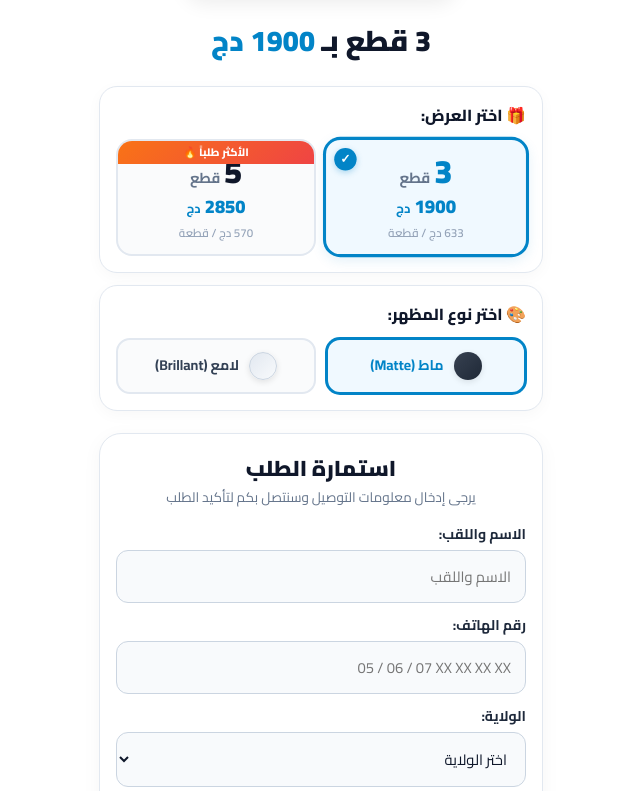
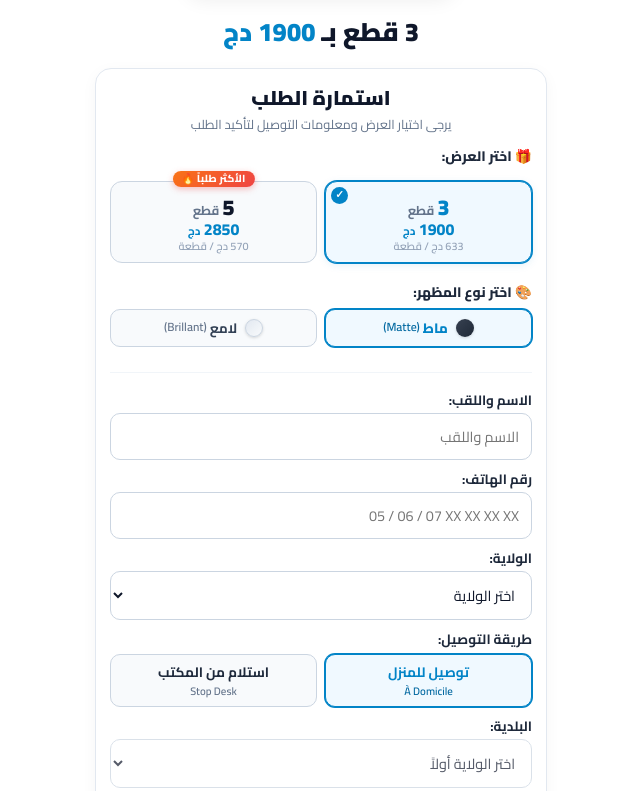
Before and after one commit to kevinkicks2525-pixel/abshop, a website: page index.html in a window 1280 px wide. Shown: the part 540-1331 px from the top of the page, without its empty margins (319-959 px from the left). Drawn offline with Linux system fonts and the light colour scheme.

Commit message:
fix: compact order form, eliminate excess void, and fix number 5 spacing

```diff
--- a/index.html
+++ b/index.html
@@ -56,64 +56,16 @@
         </div>
 
         <!-- PRIX DE L'OFFRE 3 A 1900 DA DIRECTEMENT SOUS LA PHOTO -->
-        <div class="simple-price-clean" style="margin-top: 6px; font-size: 1.8rem;">
+        <div class="simple-price-clean" id="hero-price-badge" style="margin-top: 4px; font-size: 1.6rem;">
           3 قطع بـ <span style="color: var(--primary-blue);">1900 دج</span>
         </div>
       </section>
 
-      <!-- SELECTION SECTION (OFFRE & COULEUR) — PREMIUM CARD STYLE -->
-      <section class="selection-section">
-        <!-- Choix de l'offre (Cards radio-style) -->
-        <div class="selector-card">
-          <div class="selector-title">🎁 اختر العرض:</div>
-          <div class="offer-cards" id="offer-cards">
-            <label class="offer-card active" data-value="3">
-              <input type="radio" name="offer-radio" value="3" checked>
-              <div class="offer-card-inner">
-                <span class="offer-qty">3</span>
-                <span class="offer-label">قطع</span>
-              </div>
-              <div class="offer-price">1900 <small>دج</small></div>
-              <div class="offer-unit">633 دج / قطعة</div>
-              <div class="offer-check">✓</div>
-            </label>
-            <label class="offer-card" data-value="5">
-              <input type="radio" name="offer-radio" value="5">
-              <div class="offer-card-inner">
-                <span class="offer-qty">5</span>
-                <span class="offer-label">قطع</span>
-              </div>
-              <div class="offer-price">2850 <small>دج</small></div>
-              <div class="offer-unit">570 دج / قطعة</div>
-              <div class="offer-badge">الأكثر طلباً 🔥</div>
-              <div class="offer-check">✓</div>
-            </label>
-          </div>
-        </div>
-
-        <!-- Choix de la finition (Visual toggle) -->
-        <div class="selector-card">
-          <div class="selector-title">🎨 اختر نوع المظهر:</div>
-          <div class="finish-toggle" id="finish-toggle">
-            <label class="finish-option active" data-value="matte">
-              <input type="radio" name="finish-radio" value="matte" checked>
-              <span class="finish-dot" style="background: linear-gradient(135deg, #374151, #1f2937);"></span>
-              <span class="finish-name">ماط (Matte)</span>
-            </label>
-            <label class="finish-option" data-value="glossy">
-              <input type="radio" name="finish-radio" value="glossy">
-              <span class="finish-dot" style="background: linear-gradient(135deg, #e2e8f0, #f8fafc); border: 1px solid #cbd5e1;"></span>
-              <span class="finish-name">لامع (Brillant)</span>
-            </label>
-          </div>
-        </div>
-      </section>
-
-      <!-- ORDER FORM SECTION (FORMULAIRE COMPLET) -->
+      <!-- ORDER FORM SECTION (FORMULAIRE COMPLET UNIFIE) -->
       <section class="order-section" id="order-form">
         <div class="form-header">
           <h3>استمارة الطلب</h3>
-          <p>يرجى إدخال معلومات التوصيل وسنتصل بكم لتأكيد الطلب</p>
+          <p>يرجى اختيار العرض ومعلومات التوصيل لتأكيد الطلب</p>
         </div>
 
         <form name="order-form" method="POST" action="/merci.html" data-netlify="true" netlify-honeypot="bot-field"
@@ -135,6 +87,53 @@
           <input type="hidden" id="hidden-wilaya-name" name="Wilaya_Nom" value="">
           <input type="hidden" id="hidden-delivery-type" name="Type_Livraison" value="À Domicile">
           <input type="hidden" id="hidden-location" name="Lieu_Livraison" value="">
+
+          <!-- 1. CHOIX DE L'OFFRE (Cartes compactes équilibrées) -->
+          <div class="form-step">
+            <div class="form-step-title">🎁 اختر العرض:</div>
+            <div class="offer-cards" id="offer-cards">
+              <label class="offer-card active" data-value="3">
+                <input type="radio" name="offer-radio" value="3" checked>
+                <div class="offer-check">✓</div>
+                <div class="offer-card-inner">
+                  <span class="offer-qty">3</span>
+                  <span class="offer-label">قطع</span>
+                </div>
+                <div class="offer-price">1900 <small>دج</small></div>
+                <div class="offer-unit">633 دج / قطعة</div>
+              </label>
+              <label class="offer-card has-badge" data-value="5">
+                <input type="radio" name="offer-radio" value="5">
+                <div class="offer-badge">الأكثر طلباً 🔥</div>
+                <div class="offer-check">✓</div>
+                <div class="offer-card-inner">
+                  <span class="offer-qty">5</span>
+                  <span class="offer-label">قطع</span>
+                </div>
+                <div class="offer-price">2850 <small>دج</small></div>
+                <div class="offer-unit">570 دج / قطعة</div>
+              </label>
+            </div>
+          </div>
+
+          <!-- 2. CHOIX DU FINI (Sélecteur compact) -->
+          <div class="form-step">
+            <div class="form-step-title">🎨 اختر نوع المظهر:</div>
+            <div class="finish-toggle" id="finish-toggle">
+              <label class="finish-option active" data-value="matte">
+                <input type="radio" name="finish-radio" value="matte" checked>
+                <span class="finish-dot" style="background: linear-gradient(135deg, #374151, #1f2937);"></span>
+                <span class="finish-name">ماط <span dir="ltr" class="finish-sub">(Matte)</span></span>
+              </label>
+              <label class="finish-option" data-value="glossy">
+                <input type="radio" name="finish-radio" value="glossy">
+                <span class="finish-dot" style="background: linear-gradient(135deg, #e2e8f0, #f8fafc); border: 1px solid #cbd5e1;"></span>
+                <span class="finish-name">لامع <span dir="ltr" class="finish-sub">(Brillant)</span></span>
+              </label>
+            </div>
+          </div>
+
+          <div class="form-step-divider"></div>
 
           <!-- Nom et Prénom -->
           <div class="form-group">
@@ -362,6 +361,7 @@
         card.classList.add('active');
         card.querySelector('input').checked = true;
         const val = card.getAttribute('data-value');
+        const heroPriceBadge = document.getElementById('hero-price-badge');
         if (val === '3') {
           selectedOffer = 3;
           selectedOfferPrice = 1900;
@@ -369,6 +369,7 @@
           summaryProductPrice.textContent = '1900 دج';
           hiddenOffer.value = '3 قطع (1900 دج)';
           hiddenProductPrice.value = '1900 دج';
+          if (heroPriceBadge) heroPriceBadge.innerHTML = '3 قطع بـ <span style="color: var(--primary-blue);">1900 دج</span>';
         } else if (val === '5') {
           selectedOffer = 5;
           selectedOfferPrice = 2850;
@@ -376,6 +377,7 @@
           summaryProductPrice.textContent = '2850 دج';
           hiddenOffer.value = '5 قطع (2850 دج)';
           hiddenProductPrice.value = '2850 دج';
+          if (heroPriceBadge) heroPriceBadge.innerHTML = '5 قطع بـ <span style="color: var(--primary-blue);">2850 دج</span>';
         }
         updatePrices();
       });
--- a/styles.css
+++ b/styles.css
@@ -36,10 +36,10 @@ body {
 }
 
 .lp-container {
-  padding: 16px 18px 30px;
+  padding: 12px 14px 24px;
   display: flex;
   flex-direction: column;
-  gap: 22px;
+  gap: 14px;
 }
 
 /* HERO SECTION */
@@ -303,34 +303,56 @@ body {
   letter-spacing: 0.2px;
 }
 
-/* SELECTION SECTION (OFFER & FINISH — PREMIUM CARD STYLE) */
-.selection-section {
-  display: flex;
-  flex-direction: column;
-  gap: 12px;
+/* ORDER FORM SECTION (UNIFIED & COMPACT) */
+.order-section {
+  background: #ffffff;
+  border-radius: 16px;
+  padding: 14px 14px 16px;
+  border: 1.5px solid #e2e8f0;
+  box-shadow: 0 4px 16px rgba(0, 0, 0, 0.04);
 }
 
-.selector-card {
-  background: #ffffff;
-  border: 1.5px solid #e2e8f0;
-  border-radius: 18px;
-  padding: 16px;
-  box-shadow: 0 4px 15px rgba(0, 0, 0, 0.03);
+.form-header {
+  text-align: center;
+  margin-bottom: 12px;
 }
 
-.selector-title {
-  font-size: 1rem;
+.form-header h3 {
+  font-size: 1.25rem;
+  font-weight: 900;
+  color: #0f172a;
+}
+
+.form-header p {
+  font-size: 0.8rem;
+  color: #64748b;
+  margin-top: 2px;
+}
+
+.form-step {
+  margin-bottom: 10px;
+}
+
+.form-step-title {
+  font-size: 0.86rem;
   font-weight: 800;
-  color: #0f172a;
-  margin-bottom: 12px;
+  color: #1e293b;
+  margin-bottom: 6px;
   text-align: right;
 }
 
-/* OFFER CARDS (Radio-card style) */
+.form-step-divider {
+  height: 1px;
+  background: #f1f5f9;
+  margin: 6px 0 8px;
+}
+
+/* OFFER CARDS (Compact radio-style) */
 .offer-cards {
   display: grid;
   grid-template-columns: 1fr 1fr;
-  gap: 10px;
+  gap: 8px;
+  margin-top: 14px; /* Room for floating pill */
 }
 
 .offer-card {
@@ -339,15 +361,15 @@ body {
   flex-direction: column;
   align-items: center;
   justify-content: center;
-  padding: 14px 10px 12px;
-  border: 2px solid #e2e8f0;
-  border-radius: 16px;
+  padding: 15px 6px 9px;
+  border: 1.5px solid #cbd5e1;
+  border-radius: 12px;
   cursor: pointer;
-  background: #fafbfc;
-  transition: all 0.25s cubic-bezier(0.4, 0, 0.2, 1);
+  background: #f8fafc;
+  transition: all 0.2s ease;
   text-align: center;
-  gap: 4px;
-  overflow: hidden;
+  gap: 2px;
+  min-height: 74px;
 }
 
 .offer-card input {
@@ -357,74 +379,82 @@ body {
 .offer-card-inner {
   display: flex;
   align-items: baseline;
-  gap: 4px;
+  justify-content: center;
+  gap: 3px;
+  line-height: 1.1;
 }
 
 .offer-qty {
-  font-size: 2rem;
+  font-size: 1.35rem;
   font-weight: 900;
   color: #0f172a;
   line-height: 1;
 }
 
 .offer-label {
-  font-size: 0.9rem;
+  font-size: 0.8rem;
   font-weight: 700;
   color: #64748b;
 }
 
 .offer-price {
-  font-size: 1.15rem;
-  font-weight: 900;
+  font-size: 1rem;
+  font-weight: 800;
   color: var(--primary-blue);
+  line-height: 1.2;
 }
 
 .offer-price small {
-  font-size: 0.8rem;
+  font-size: 0.72rem;
   font-weight: 700;
 }
 
 .offer-unit {
-  font-size: 0.72rem;
+  font-size: 0.68rem;
   font-weight: 600;
   color: #94a3b8;
+  line-height: 1.1;
 }
 
+/* Floating badge for 5-pack - Clean spacing, NEVER touches number 5 or cadre */
 .offer-badge {
   position: absolute;
-  top: 0;
-  left: 0;
-  right: 0;
+  top: -11px;
+  left: 50%;
+  transform: translateX(-50%);
   background: linear-gradient(135deg, #f97316, #ef4444);
-  color: #fff;
-  font-size: 0.68rem;
+  color: #ffffff;
+  font-size: 0.64rem;
   font-weight: 800;
-  padding: 3px 0;
-  text-align: center;
+  padding: 2px 9px;
+  border-radius: 12px;
+  box-shadow: 0 2px 6px rgba(239, 68, 68, 0.35);
+  white-space: nowrap;
+  z-index: 2;
+  letter-spacing: 0.2px;
+  line-height: 1.2;
 }
 
 .offer-check {
   position: absolute;
-  top: 8px;
-  left: 8px;
-  width: 22px;
-  height: 22px;
+  top: 5px;
+  left: 5px;
+  width: 17px;
+  height: 17px;
   border-radius: 50%;
   background: var(--primary-blue);
   color: white;
-  font-size: 0.75rem;
+  font-size: 0.65rem;
   font-weight: 900;
   display: none;
   align-items: center;
   justify-content: center;
-  box-shadow: 0 2px 6px rgba(2, 132, 199, 0.3);
 }
 
 .offer-card.active {
   border-color: var(--primary-blue);
   background: #f0f9ff;
-  box-shadow: 0 0 0 1px var(--primary-blue), 0 4px 12px rgba(2, 132, 199, 0.12);
-  transform: scale(1.02);
+  box-shadow: 0 0 0 1px var(--primary-blue), 0 2px 8px rgba(2, 132, 199, 0.12);
 }
 
 .offer-card.active .offer-check {
@@ -437,27 +467,28 @@ body {
 
 .offer-card:not(.active):hover {
   border-color: #94a3b8;
-  background: #f8fafc;
+  background: #ffffff;
 }
 
-/* FINISH TOGGLE (Visual dot picker) */
+/* FINISH TOGGLE (Compact visual picker) */
 .finish-toggle {
   display: grid;
   grid-template-columns: 1fr 1fr;
-  gap: 10px;
+  gap: 8px;
 }
 
 .finish-option {
   display: flex;
   align-items: center;
   justify-content: center;
-  gap: 10px;
-  padding: 12px 10px;
-  border: 2px solid #e2e8f0;
-  border-radius: 14px;
+  gap: 8px;
+  padding: 7px 10px;
+  border: 1.5px solid #cbd5e1;
+  border-radius: 10px;
   cursor: pointer;
-  background: #fafbfc;
-  transition: all 0.2s;
+  background: #f8fafc;
+  transition: all 0.2s ease;
+  min-height: 38px;
 }
 
 .finish-option input {
@@ -465,18 +496,27 @@ body {
 }
 
 .finish-dot {
-  width: 28px;
-  height: 28px;
+  width: 18px;
+  height: 18px;
   border-radius: 50%;
   flex-shrink: 0;
-  box-shadow: 0 2px 6px rgba(0, 0, 0, 0.1);
+  box-shadow: 0 1px 3px rgba(0, 0, 0, 0.15);
 }
 
 .finish-name {
-  font-size: 0.88rem;
+  font-size: 0.85rem;
   font-weight: 700;
   color: #334155;
   white-space: nowrap;
+  display: flex;
+  align-items: center;
+}
+
+.finish-sub {
+  font-size: 0.74rem;
+  color: #64748b;
+  font-weight: 600;
+  margin-right: 3px;
 }
 
 .finish-option.active {
@@ -487,53 +527,34 @@ body {
 
 .finish-option.active .finish-name {
   color: var(--primary-blue);
+  font-weight: 800;
+}
+
+.finish-option.active .finish-sub {
+  color: #0369a1;
 }
 
 .finish-option:not(.active):hover {
   border-color: #94a3b8;
+  background: #ffffff;
 }
 
-/* ORDER FORM SECTION */
-.order-section {
-  background: #ffffff;
-  border-radius: 22px;
-  padding: 18px 16px;
-  border: 1.5px solid #e2e8f0;
-  box-shadow: 0 4px 20px rgba(0, 0, 0, 0.04);
-}
-
-.form-header {
-  text-align: center;
-  margin-bottom: 16px;
-}
-
-.form-header h3 {
-  font-size: 1.35rem;
-  font-weight: 900;
-  color: #0f172a;
-}
-
-.form-header p {
-  font-size: 0.85rem;
-  color: #64748b;
-  margin-top: 3px;
-}
-
+/* COD FORM FIELDS */
 .cod-form {
   display: flex;
   flex-direction: column;
-  gap: 12px;
+  gap: 9px;
 }
 
 .form-group {
   display: flex;
   flex-direction: column;
-  gap: 5px;
+  gap: 3px;
   text-align: right;
 }
 
 .form-group label {
-  font-size: 0.88rem;
+  font-size: 0.84rem;
   font-weight: 700;
   color: #1e293b;
 }
@@ -541,14 +562,14 @@ body {
 .form-group input,
 .form-group select {
   width: 100%;
-  padding: 12px 14px;
-  border-radius: 12px;
+  padding: 9px 12px;
+  border-radius: 10px;
   border: 1.5px solid #cbd5e1;
   font-family: inherit;
-  font-size: 0.92rem;
+  font-size: 0.9rem;
   color: #0f172a;
   outline: none;
-  background: #f8fafc;
+  background: #ffffff;
   transition: all 0.2s;
 }
 
@@ -559,12 +580,12 @@ body {
   box-shadow: 0 0 0 3px rgba(2, 132, 199, 0.15);
 }
 
-/* DELIVERY TYPE SELECTOR (STOP DESK ON SEPARATE LINE) */
+/* DELIVERY TYPE SELECTOR */
 .delivery-type-grid {
   display: grid;
   grid-template-columns: 1fr 1fr;
-  gap: 10px;
-  margin-top: 2px;
+  gap: 8px;
+  margin-top: 1px;
 }
 
 .delivery-type-label {
@@ -572,14 +593,14 @@ body {
   flex-direction: column;
   align-items: center;
   justify-content: center;
-  padding: 12px 6px;
+  padding: 7px 6px;
   border: 1.5px solid #cbd5e1;
-  border-radius: 14px;
+  border-radius: 10px;
   cursor: pointer;
   background: #f8fafc;
   transition: all 0.2s;
   text-align: center;
-  gap: 3px;
+  gap: 1px;
 }
 
 .delivery-type-label input {
@@ -587,15 +608,15 @@ body {
 }
 
 .delivery-main-text {
-  font-size: 0.92rem;
-  font-weight: 800;
+  font-size: 0.85rem;
+  font-weight: 700;
   color: #1e293b;
   white-space: nowrap;
 }
 
 .delivery-sub-text {
-  font-size: 0.78rem;
-  font-weight: 700;
+  font-size: 0.68rem;
+  font-weight: 600;
   color: #64748b;
   white-space: nowrap;
 }
@@ -614,23 +635,23 @@ body {
   color: #0369a1;
 }
 
-/* SUMMARY BOX */
+/* ORDER SUMMARY BOX */
 .order-summary-box {
   background: linear-gradient(135deg, #f8fafc, #f0f9ff);
   border: 1.5px solid #e2e8f0;
-  border-radius: 16px;
-  padding: 14px 16px;
-  margin: 8px 0;
+  border-radius: 12px;
+  padding: 10px 12px;
+  margin: 4px 0 6px;
 }
 
 .summary-line {
   display: flex;
   justify-content: space-between;
   align-items: center;
-  font-size: 0.9rem;
+  font-size: 0.84rem;
   font-weight: 600;
   color: #475569;
-  padding: 5px 0;
+  padding: 3px 0;
 }
 
 .summary-line strong {
@@ -639,10 +660,10 @@ body {
 }
 
 .summary-line.highlight-line {
-  margin-top: 8px;
-  padding-top: 10px;
-  border-top: 2px dashed #cbd5e1;
-  font-size: 1.1rem;
+  margin-top: 4px;
+  padding-top: 6px;
+  border-top: 1.5px dashed #cbd5e1;
+  font-size: 0.98rem;
   font-weight: 800;
   color: #0f172a;
 }
@@ -650,7 +671,7 @@ body {
 .total-price {
   color: #0284c7;
   font-weight: 900;
-  font-size: 1.35rem;
+  font-size: 1.25rem;
 }
 
 /* CLEAN SUBMIT BUTTON */
@@ -658,14 +679,14 @@ body {
   width: 100%;
   background: linear-gradient(135deg, #16a34a, #15803d);
   color: #ffffff;
-  padding: 16px;
+  padding: 12px 18px;
   border: none;
-  border-radius: 16px;
+  border-radius: 12px;
   font-family: inherit;
-  font-size: 1.25rem;
+  font-size: 1.15rem;
   font-weight: 900;
   cursor: pointer;
-  box-shadow: 0 6px 20px rgba(22, 163, 74, 0.3);
+  box-shadow: 0 4px 14px rgba(22, 163, 74, 0.3);
   transition: all 0.2s;
   position: relative;
   overflow: hidden;
@@ -688,13 +709,13 @@ body {
 
 .submit-btn-clean:hover {
   background: linear-gradient(135deg, #15803d, #166534);
-  box-shadow: 0 8px 24px rgba(22, 163, 74, 0.4);
+  box-shadow: 0 6px 18px rgba(22, 163, 74, 0.38);
   transform: translateY(-1px);
 }
 
 .submit-btn-clean:active {
-  transform: translateY(2px);
-  box-shadow: 0 2px 10px rgba(22, 163, 74, 0.25);
+  transform: translateY(1px);
+  box-shadow: 0 2px 8px rgba(22, 163, 74, 0.25);
 }
 
 /* FOOTER */
```
